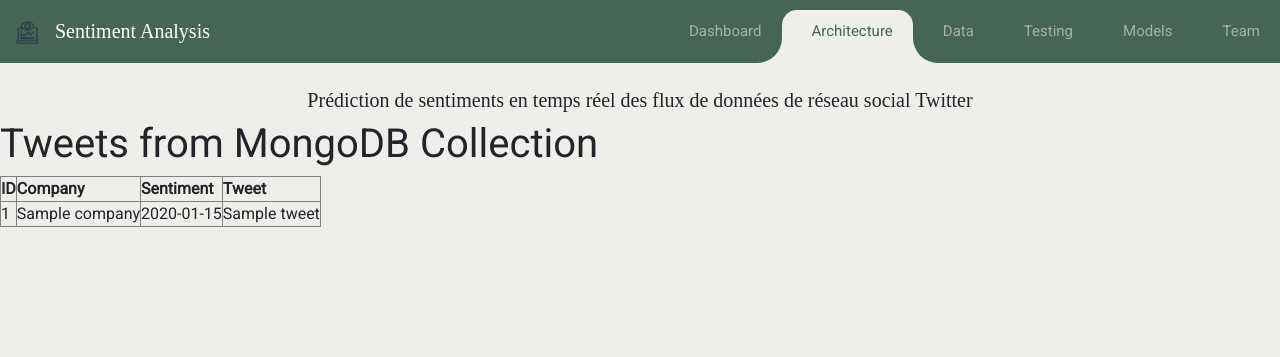
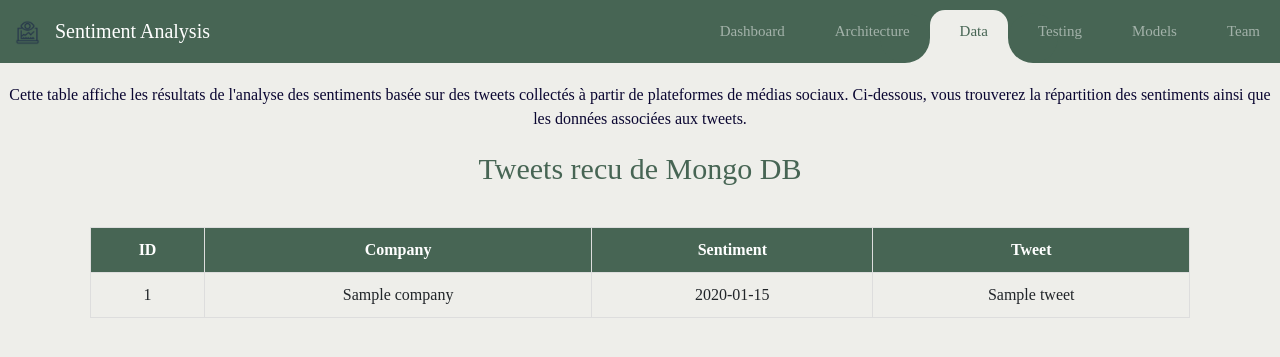
Before and after one commit to AbdelmajidBen/Sentiment_Analysis_Front, a Django app: template bgd/templates/data.html in a window 1280 px wide. Shown: the top 357 px of the page. Run offline with Django 5.2, Linux system fonts and the light colour scheme; the template is opened without the code that fills it: most values are stand-ins (such as "Sample title", 1, 10 or a date in 2020).

Commit message:
the final table view

```diff
--- /dev/null
+++ b/bgd/static/data.css
@@ -0,0 +1,319 @@
+@import url('https://fonts.googleapis.com/css?family=Roboto');
+
+body{
+	font-family: 'Roboto', sans-serif;
+	background-color: #eeeeea;
+}
+* {
+	margin: 0;
+	padding: 0;
+}
+
+
+i {
+	margin-right: 10px;
+}
+/*----------bootstrap-navbar-css------------*/
+.navbar-logo{
+	padding: 15px;
+	color: #fff;
+}
+.navbar-mainbg{
+	background-color: #476554;
+	padding: 0px;
+}
+#navbarSupportedContent{
+	overflow: hidden;
+	position: relative;
+}
+#navbarSupportedContent ul{
+	padding: 0px;
+	margin: 0px;
+}
+#navbarSupportedContent ul li a i{
+	margin-right: 10px;
+}
+#navbarSupportedContent li {
+	list-style-type: none;
+	float: left;
+}
+#navbarSupportedContent ul li a{
+	color: rgba(255,255,255,0.5);
+    text-decoration: none;
+    font-size: 15px;
+    display: block;
+    padding: 20px 20px;
+    transition-duration:0.6s;
+	transition-timing-function: cubic-bezier(0.68, -0.55, 0.265, 1.55);
+    position: relative;
+}
+#navbarSupportedContent>ul>li.active>a{
+	color: #476554;
+	background-color: transparent;
+	transition: all 0.7s;
+}
+#navbarSupportedContent a:not(:only-child):after {
+	content: "\f105";
+	position: absolute;
+	right: 20px;
+	top: 10px;
+	font-size: 14px;
+	font-family: "Font Awesome 5 Free";
+	display: inline-block;
+	padding-right: 3px;
+	vertical-align: middle;
+	font-weight: 900;
+	transition: 0.5s;
+}
+#navbarSupportedContent .active>a:not(:only-child):after {
+	transform: rotate(90deg);
+}
+.hori-selector{
+	display:inline-block;
+	position:absolute;
+	height: 100%;
+	top: 0px;
+	left: 0px;
+	transition-duration:0.6s;
+	transition-timing-function: cubic-bezier(0.68, -0.55, 0.265, 1.55);
+	background-color: #eeeeea;
+	border-top-left-radius: 15px;
+	border-top-right-radius: 15px;
+	margin-top: 10px;
+}
+.hori-selector .right,
+.hori-selector .left{
+	position: absolute;
+	width: 25px;
+	height: 25px;
+	background-color: #eeeeea;
+	bottom: 10px;
+}
+.hori-selector .right{
+	right: -25px;
+}
+.hori-selector .left{
+	left: -25px;
+}
+.hori-selector .right:before,
+.hori-selector .left:before{
+	content: '';
+    position: absolute;
+    width: 50px;
+    height: 50px;
+    border-radius: 50%;
+    background-color: #476554;
+}
+.hori-selector .right:before{
+	bottom: 0;
+    right: -25px;
+}
+.hori-selector .left:before{
+	bottom: 0;
+    left: -25px;
+}
+
+/* Assuming you want to target the .homepage class within the body */
+
+/* style.css */
+
+/* Minimal CSS for #homepage */
+.homepage {
+	margin-top: 2%;
+
+    font-family: 'Times New Roman', Times, serif;
+    text-align: center;
+}
+.homepagetext{
+	font-size: 20px;
+
+}
+
+.tweetstitle{
+    font-family: 'Times New Roman', Times, serif;
+    text-align: center;
+    font-size: 30px;
+    margin-top: 20px;
+    color:#476554;
+}
+.introtext{
+    text-align: center;
+    margin-top: 20px;
+    font-family: 'Times New Roman', Times, serif;
+    color: rgb(10, 6, 49);
+    font-size: 16px;
+}
+/* the table view*/
+.container {
+    margin-top: 20px;
+    padding: 20px;
+    text-align: center; /* Center-align table content */
+}
+
+table {
+    width: 100%;
+    border-collapse: collapse;
+    font-family: 'Times New Roman', Times, serif; /* Set font family to Times New Roman */
+}
+
+th, td {
+    padding: 10px;
+    text-align: center; /* Center-align table cells */
+    border: 1px solid #ddd;
+}
+
+th {
+    background-color: #476554;
+    color: #fff;
+}
+
+tbody tr:hover {
+    background-color: rgba(255, 255, 255, 0.3);
+}
+
+/*
+the buttons in the data table
+*/
+.current{
+    color: #476554;
+    margin-right: 15px;
+    font-family: 'Times New Roman', Times, serif;
+}
+.pagination {
+    display: flex;
+    justify-content: center;
+    align-items: center;
+    margin-top: 20px;
+}
+
+.nav-btn {
+    color: #FFF;
+    position: relative;
+    margin: 0 5px;
+    padding: 10px 20px;
+    border: none;
+    background-color: #3C3C3C;
+    cursor: pointer;
+    overflow: hidden;
+    transition: all 0.5s;
+    outline: none; /* Remove default focus outline */
+}
+
+.nav-btn span {
+    z-index: 2;
+    display: block;
+    position: absolute;
+    width: 100%;
+    height: 100%;
+}
+
+.nav-btn::before,
+.nav-btn::after {
+    content: '';
+    position: absolute;
+    top: 0;
+    left: 0;
+    width: 100%;
+    height: 100%;
+    z-index: 1;
+    transition: all 0.5s;
+    border: 1px solid rgba(255, 255, 255, 0.2);
+    background-color: rgba(255, 255, 255, 0.1);
+}
+
+.nav-btn:hover::before {
+    transform: rotate(-45deg);
+    background-color: rgba(255, 255, 255, 0);
+}
+
+.nav-btn:hover::after {
+    transform: rotate(45deg);
+    background-color: rgba(255, 255, 255, 0);
+}
+
+/*animation for buttons*/
+.pagination-link {
+    color: #b8860b; /* Darker gold color */
+    text-decoration: none;
+    position: relative;
+    margin-right: 10px; /* Add space between pagination links */
+    font-family: 'Times New Roman', Times, serif; /* Set font family to Times New Roman */
+    transition: color 0.3s ease; /* Smooth color transition on hover */
+}
+
+.pagination-link:hover {
+    color: #b8860b; /* Maintain darker gold color on hover */
+}
+
+.pagination-link::after {
+    content: '';
+    position: absolute;
+    bottom: -2px; /* Position the underline below the text */
+    left: 0;
+    width: 100%;
+    height: 2px;
+    background-color: green;
+    transform: scaleX(0); /* Start with zero width */
+    transition: transform 0.3s ease; /* Smooth transition for underline */
+}
+
+.pagination-link:hover::after {
+    transform: scaleX(1); /* Expand to full width on hover */
+}
+
+
+@media(min-width: 992px){
+	.navbar-expand-custom {
+	    -ms-flex-flow: row nowrap;
+	    flex-flow: row nowrap;
+	    -ms-flex-pack: start;
+	    justify-content: flex-start;
+	}
+	.navbar-expand-custom .navbar-nav {
+	    -ms-flex-direction: row;
+	    flex-direction: row;
+	}
+	.navbar-expand-custom .navbar-toggler {
+	    display: none;
+	}
+	.navbar-expand-custom .navbar-collapse {
+	    display: -ms-flexbox!important;
+	    display: flex!important;
+	    -ms-flex-preferred-size: auto;
+	    flex-basis: auto;
+		font-size: small;
+	}
+}
+
+
+@media (max-width: 991px){
+	#navbarSupportedContent ul li a{
+		padding: 12px 30px;
+	}
+	.hori-selector{
+		margin-top: 0px;
+		margin-left: 10px;
+		border-radius: 0;
+		border-top-left-radius: 25px;
+		border-bottom-left-radius: 25px;
+	}
+	.hori-selector .left,
+	.hori-selector .right{
+		right: 10px;
+	}
+	.hori-selector .left{
+		top: -25px;
+		left: auto;
+	}
+	.hori-selector .right{
+		bottom: -25px;
+	}
+	.hori-selector .left:before{
+		left: -25px;
+		top: -25px;
+	}
+	.hori-selector .right:before{
+		bottom: -25px;
+		left: -25px;
+	}
+}
--- a/bgd/templates/data.html
+++ b/bgd/templates/data.html
@@ -7,7 +7,7 @@
         <meta name="viewport" content="width=device-width, initial-scale=1.0">
         <link rel="stylesheet" href="https://cdn.jsdelivr.net/npm/bootstrap@4.0.0/dist/css/bootstrap.min.css" integrity="sha384-Gn5384xqQ1aoWXA+058RXPxPg6fy4IWvTNh0E263XmFcJlSAwiGgFAW/dAiS6JXm" crossorigin="anonymous">
         <script src="https://code.jquery.com/jquery-3.6.0.min.js"></script>
-        <link rel="stylesheet" href="{% static 'style.css' %}">
+        <link rel="stylesheet" href="{% static 'data.css' %}">
         <script type="text/javascript" src="{% static 'script.js' %}"></script>
         <title>Sentiment Analysis</title> <link rel="icon" type="image/png" href="{% static 'images/a3.png' %}">
     </head>
@@ -20,16 +20,16 @@
             <button class="navbar-toggler" type="button" aria-controls="navbarSupportedContent" aria-expanded="false" aria-label="Toggle navigation">
                 <i class="fas fa-bars text-white"></i>
             </button>
-            <div class="collapse navbar-collapse" id="navbarSupportedContent">
+            <div class="collapse navbar-collapse" style="font-family: 'Times New Roman', Times, serif;" id="navbarSupportedContent">
                 <ul class="navbar-nav ml-auto">
                     <div class="hori-selector"><div class="left"></div><div class="right"></div></div>
                     <li class="nav-item">
                         <a class="nav-link" href="/bgd/dashboard"><i class="fas fa-tachometer-alt"></i>Dashboard</a>
                     </li>
-                    <li class="nav-item active">
+                    <li class="nav-item ">
                         <a class="nav-link" href="/bgd/architecture"><i class="far fa-address-book"></i>Architecture</a>
                     </li>
-                    <li class="nav-item">
+                    <li class="nav-item active">
                         <a class="nav-link" href="/bgd/data"><i class="far fa-clone"></i>Data</a>
                     </li>
                     <li class="nav-item">
@@ -45,10 +45,13 @@
             </div>
         </nav>
 
-    <div class="homepage">
-        <h1 class="homepagetext">Prédiction de sentiments en temps réel des flux de données de réseau social Twitter</h1>
-    </div>
-    <h1>Tweets from MongoDB Collection</h1>
+
+    <p class="introtext">
+        Cette table affiche les résultats de l'analyse des sentiments basée sur des tweets collectés à partir de plateformes de médias sociaux. Ci-dessous, vous trouverez la répartition des sentiments ainsi que les données associées aux tweets.
+    </p>
+
+    <h1 class="tweetstitle">Tweets recu de Mongo DB </h1>
+    <div class="container">
         <table border="1">
             <thead>
                 <tr>
@@ -69,5 +72,25 @@
                 {% endfor %}
             </tbody>
         </table>
+
+        {% if tweets.has_other_pages %}
+        <div class="pagination">
+            {% if tweets.has_previous %}
+                <a href="?page=1" class="pagination-link">First</a>
+                <a href="?page={{ tweets.previous_page_number }}" class="pagination-link">Previous</a>
+            {% endif %}
+
+            <span class="current">Page {{ tweets.number }} of {{ tweets.paginator.num_pages }}</span>
+
+            {% if tweets.has_next %}
+                <a href="?page={{ tweets.next_page_number }}" class="pagination-link">Next</a>
+                <a href="?page={{ tweets.paginator.num_pages }}" class="pagination-link">Last</a>
+            {% endif %}
+        </div>
+
+
+        {% endif %}
+    </div>
+
 </body>
 </html>
```
Also changed, not shown: bgd/views.py (+18 -2 lines). Lines whose indentation alone changed are shown as unchanged.
